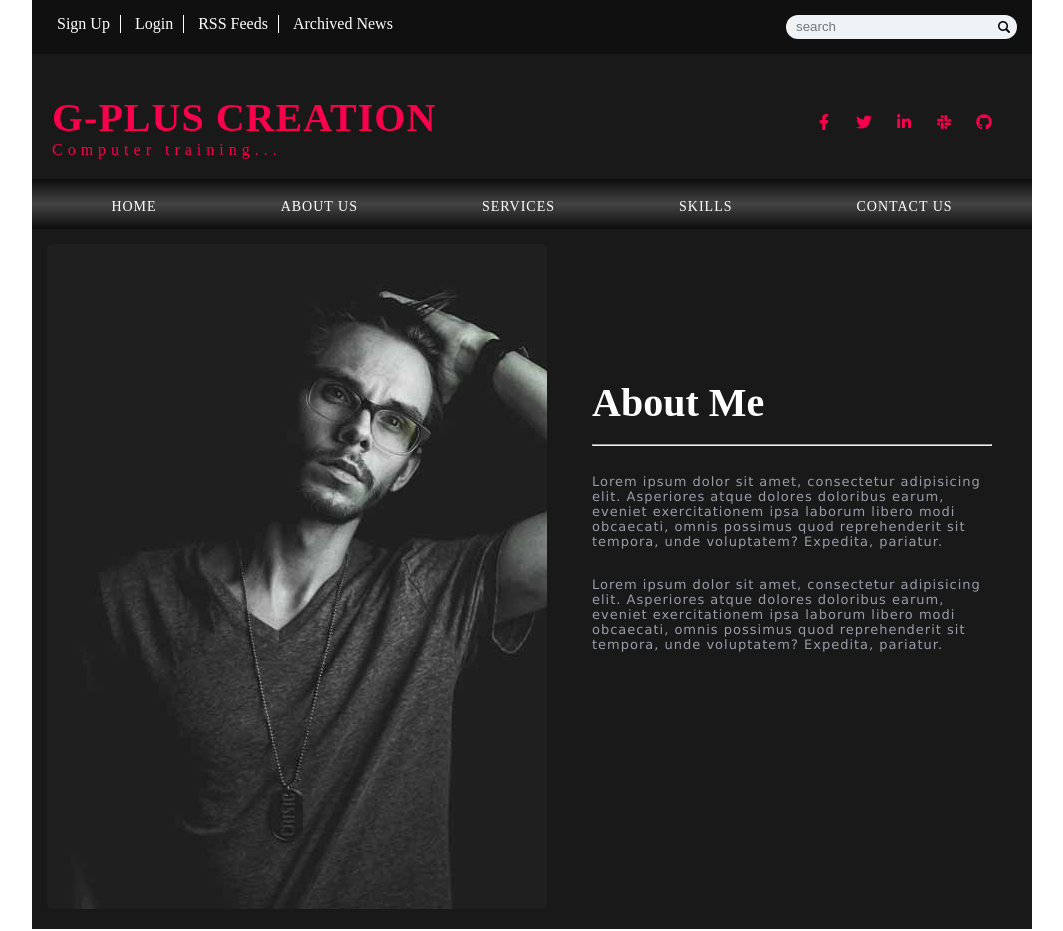
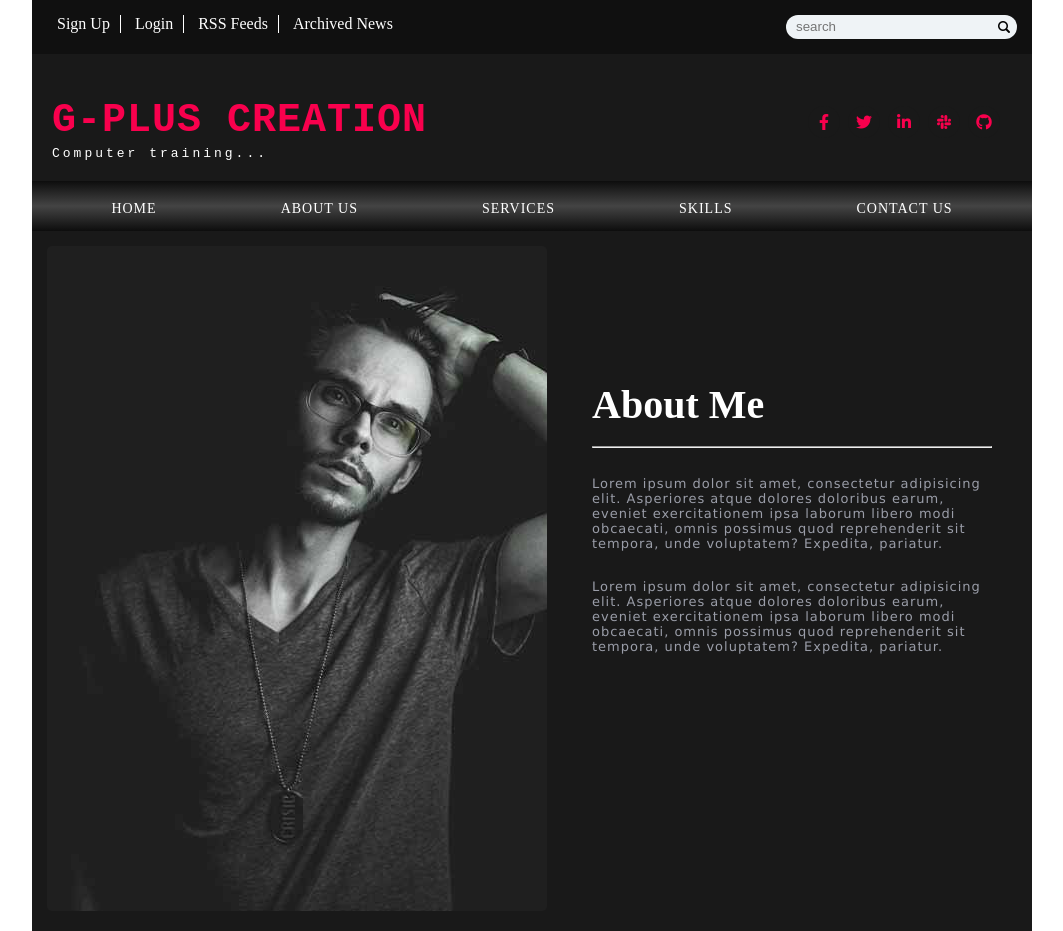
Before and after one commit to Gihan-Madhusankha/HTML-CSS-web-01, a plain HTML site: page html_css_web01/index.html in a window 1280 px wide. Shown: the whole page, without its empty margins (108-1171 px from the left). Drawn offline with Linux system fonts and the light colour scheme.

Commit message:
Color changes of hover and some-fonts

```diff
--- a/html_css_web01/assets/css/style.css
+++ b/html_css_web01/assets/css/style.css
@@ -90,8 +90,8 @@ body {
 
 #description {
     padding: 0 20px 20px 20px;
-    letter-spacing: 5px;
-    color: #F9004D;
+    letter-spacing: 3px;
+    color: white;
 }
 
 .c-tag {
--- a/html_css_web01/index.html
+++ b/html_css_web01/index.html
@@ -44,8 +44,8 @@
     </section>
     <section class="company-details clearfix">
         <aside class="c-tag">
-            <h1 id="company">G-PLUS CREATION</h1>
-            <p id="description">Computer training...</p>
+            <h1 id="company"><code>G-PLUS CREATION</code></h1>
+            <p id="description"><code>Computer training...</code></p>
         </aside>
         <aside>
             <nav class="social-links">
```
